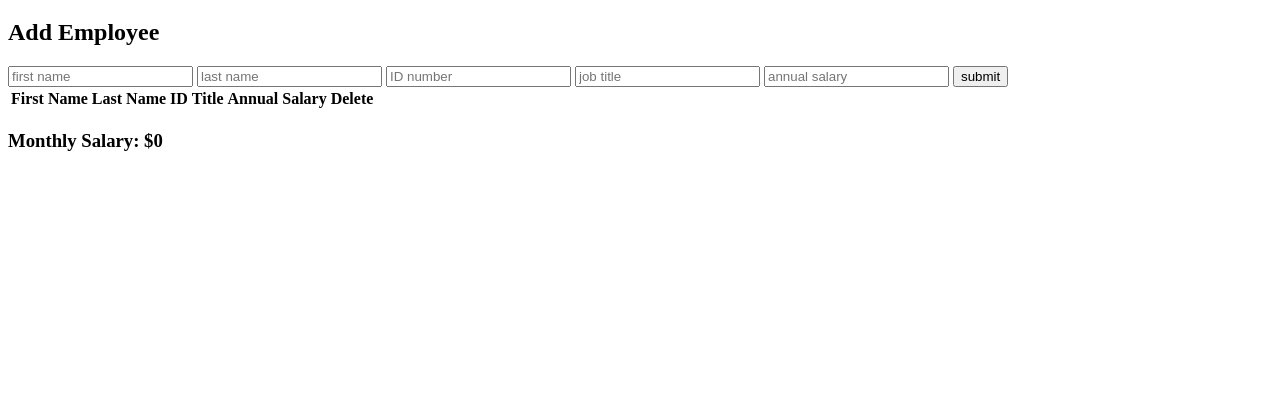
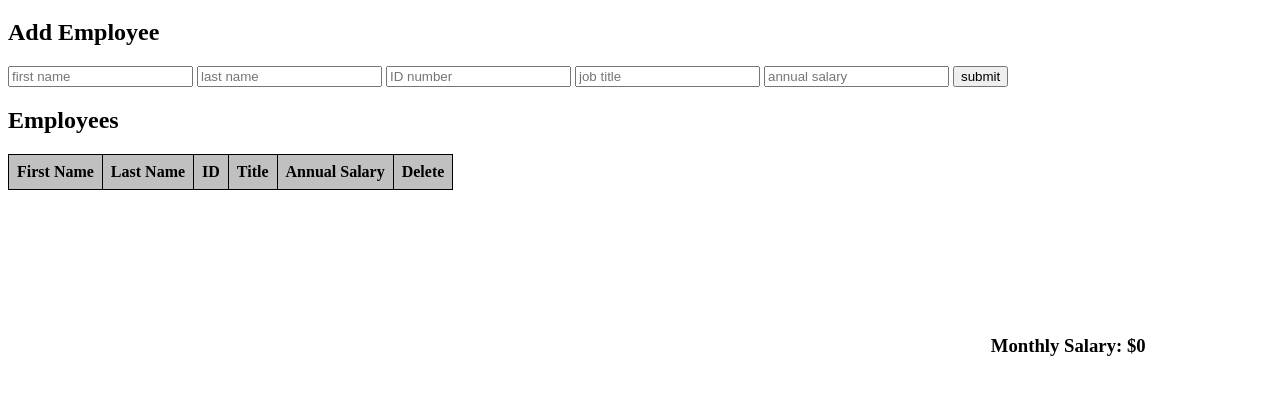
Before and after one commit to digitalPlaid/jquery-salary-calculator, a plain HTML site: page index.html in a window 1280 px wide. Shown: the part 61-456 px from the top of the page. Drawn offline with Linux system fonts and the light colour scheme.

Commit message:
added some styling changes to the table and monthly area. also added employees heading

```diff
--- a/client.js
+++ b/client.js
@@ -57,7 +57,6 @@ function calculatePeriodicSalary(periodsPerYear) {
     // if monthySalary goes above 20k add red
     // if it is below 20k and it has the class, make it white
     if (monthlySalary > 20000) {
-        console.log('should be toggling class')
         $('.salaryEntry').addClass('overTwenty');
     } else if (monthlySalary <= 20000 && $('.salaryEntry').hasClass('overTwenty')) {
         $('.salaryEntry').removeClass('overTwenty');
--- a/index.html
+++ b/index.html
@@ -19,7 +19,7 @@
     <input type="number" placeholder="annual salary" id="annualSalary">
     <!-- see if we can get the submit button right aligned -->
     <input type="button" value="submit" id='addBtn'>
-
+    <h2>Employees</h2>
     <table>
         <thead>
             <th>First Name</th>
--- a/style.css
+++ b/style.css
@@ -1,3 +1,23 @@
 .overTwenty {
-    background-color: red;
+    background-color: #ff6161;
 }
+/* add table borders, etc. */
+table, th, td {
+    border: solid 1px black;
+    padding: 8px;
+}
+table {
+    border-collapse: collapse;
+    text-align: left;
+
+}
+th {
+    background-color: silver;;
+}
+tr:nth-of-type(2n) {
+    background-color: lightgray;
+}
+h3 {
+    text-align: right;
+    padding: 10%;
+}
```
